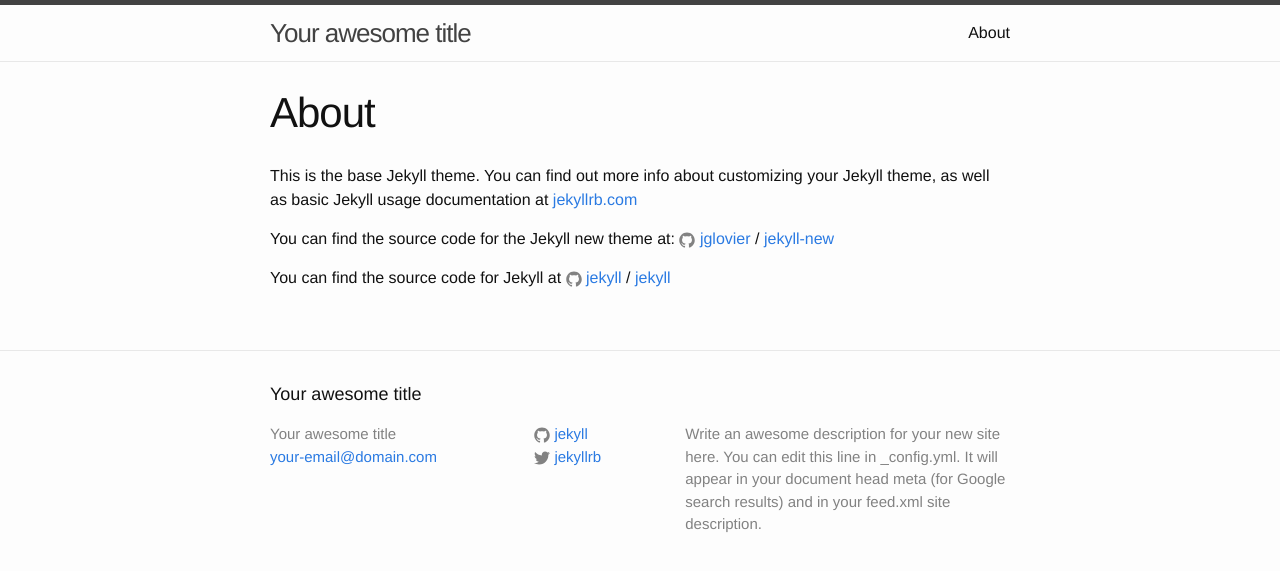
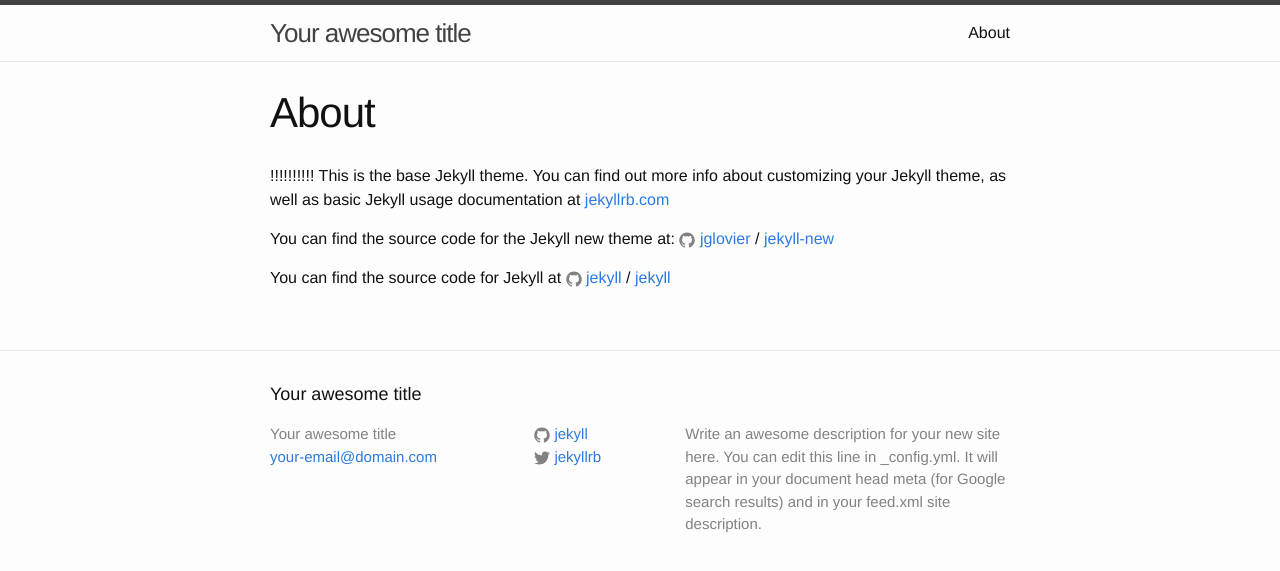
Before and after one commit to rokocreo/rokocreo.github.io, a Jekyll site: the page built from about.md, in a window 1280 px wide. Shown: the top 571 px of the page. Built offline with Jekyll 4.4.1, drawn with Linux system fonts in a browser that asks for light colours.

Commit message:
Update about.md

```diff
--- a/about.md
+++ b/about.md
@@ -4,7 +4,7 @@
 permalink: /about/
 ---
 
-This is the base Jekyll theme. You can find out more info about customizing your Jekyll theme, as well as basic Jekyll usage documentation at [jekyllrb.com](http://jekyllrb.com/)
+!!!!!!!!!! This is the base Jekyll theme. You can find out more info about customizing your Jekyll theme, as well as basic Jekyll usage documentation at [jekyllrb.com](http://jekyllrb.com/)
 
 You can find the source code for the Jekyll new theme at:
 {% include icon-github.html username="jglovier" %} /
```
